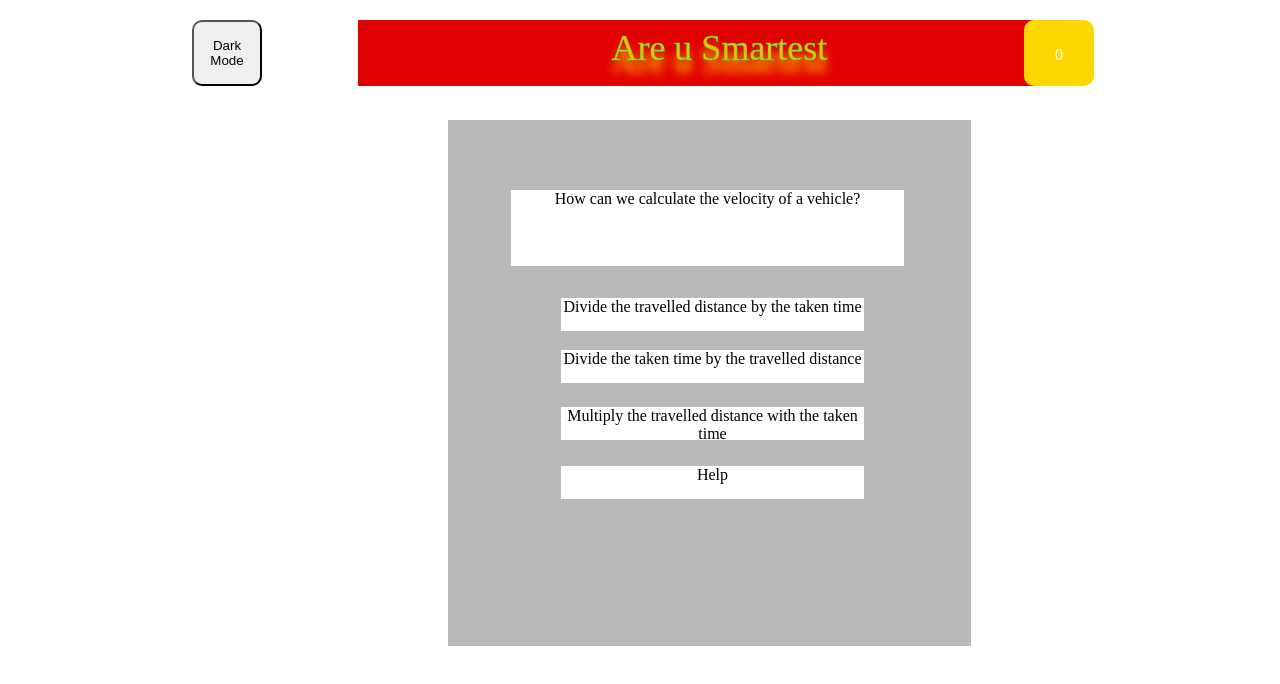
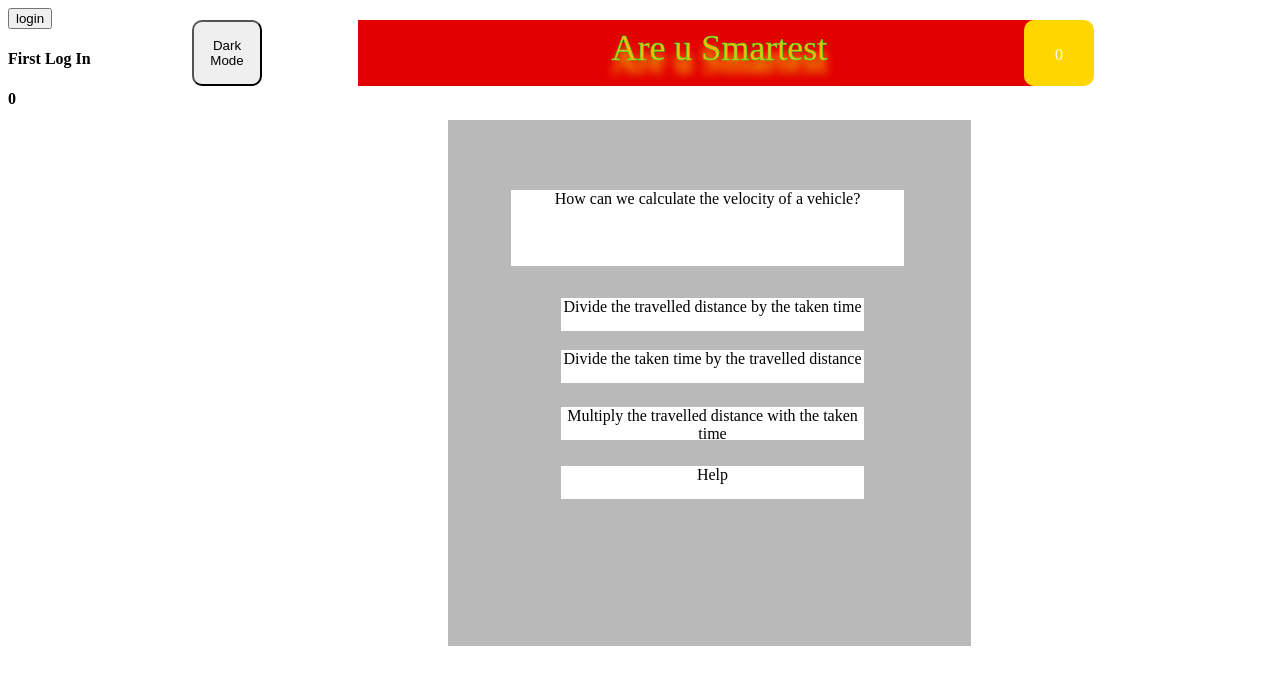
Before and after one commit to Tato1999/Quiz, a plain HTML site: page index.html in a window 1280 px wide. Drawn offline with Linux system fonts and the light colour scheme.

Commit message:
Update index.html

```diff
--- a/index.html
+++ b/index.html
@@ -66,6 +66,9 @@
         />-->
       </div>
     </form>
+    <a href="me.html"><button>login</button></a>
+    <h4 id="nameIn">First Log In</h4>
+    <h4 id="mainScore">0</h4>
     <div class="pointDiv" id="pointDivId"><p id="pointDivIdIn">0</p></div>
   </body>
 </html>
```
